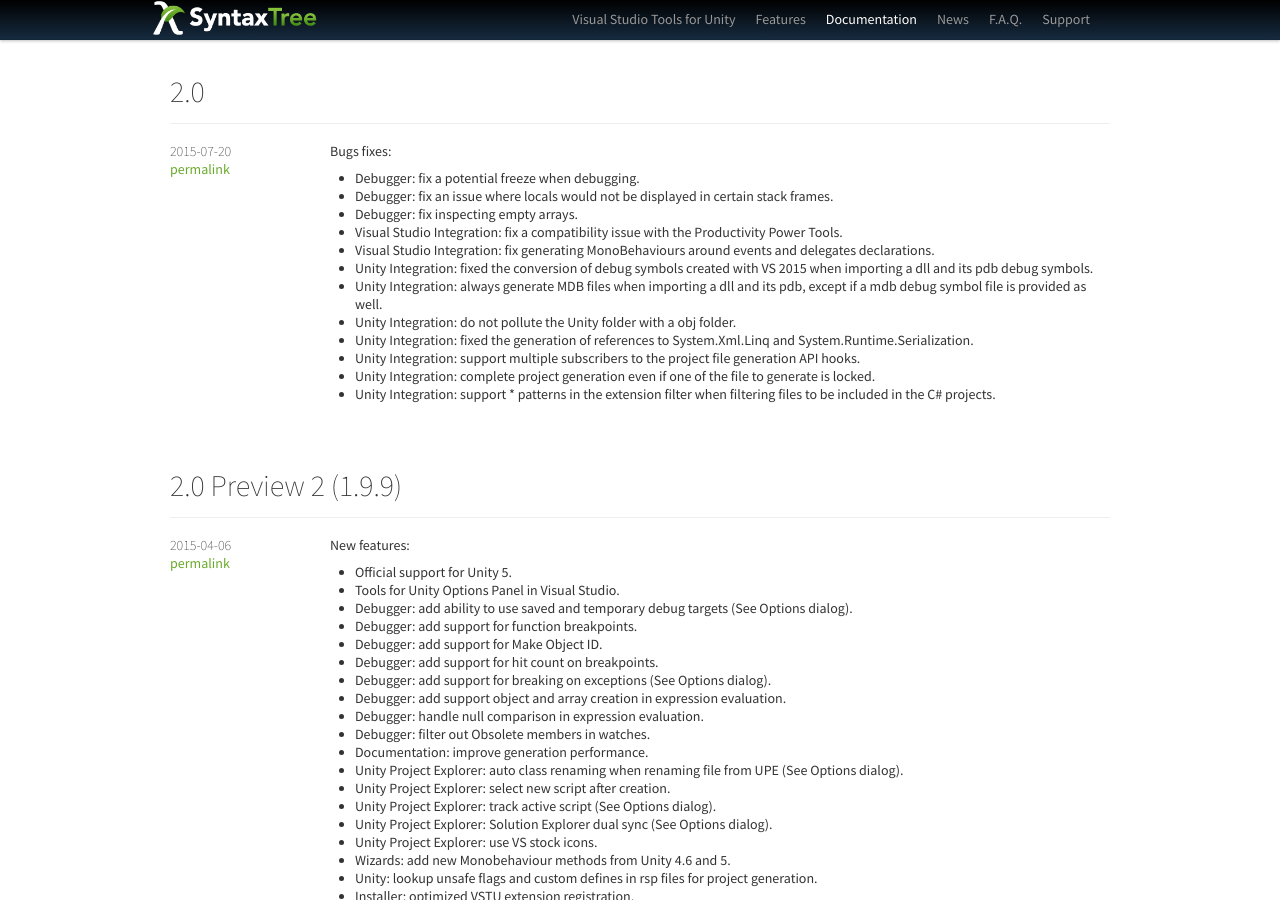
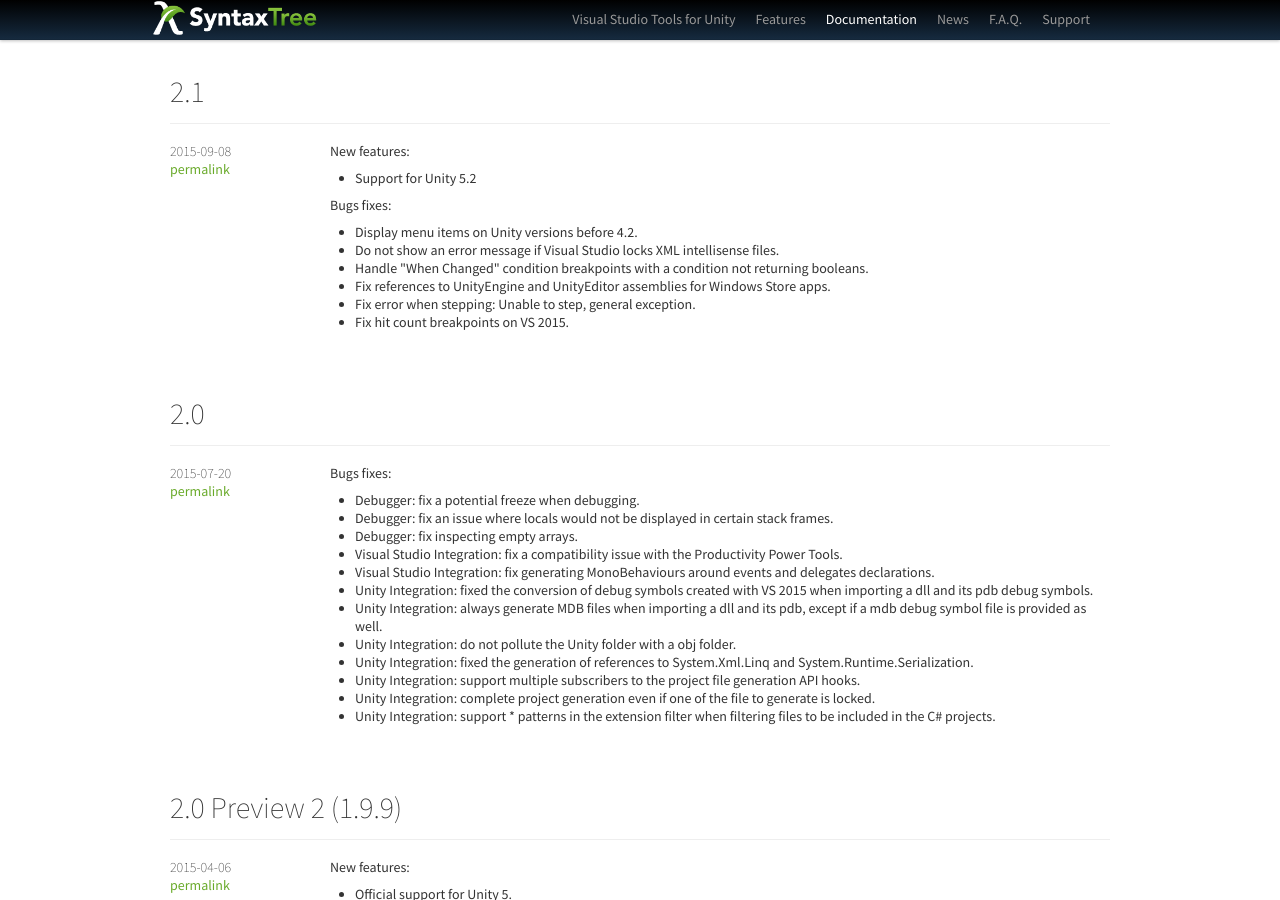
Before and after one commit to syntaxtree/unityvs.com, a Jekyll site: the page built from documentation/changelog/index.html, in a window 1280 px wide and 900 px high. Built offline with Jekyll 4.4.1, drawn with Linux system fonts in a browser that asks for light colours; comment, search, counter and statistics services are not loaded.

Commit message:
VSTU 2.1 ChangeLog

```diff
--- a/documentation/changelog/index.html
+++ b/documentation/changelog/index.html
@@ -4,6 +4,32 @@
 active: documentation
 ---
 <div class="container">
+
+  <div class="page-header">
+    <a name="2.1"></a>
+    <h1>2.1</h1>
+  </div>
+  <div class="row">
+    <div class="span2">
+      <h4>2015-09-08</h4>
+      <p><a href="/documentation/changelog/#2.1">permalink</a></p>
+    </div>
+    <div class="span10 categorized">
+      <p>New features:</p>
+      <ul>
+        <li>Support for Unity 5.2</li>
+      </ul>
+      <p>Bugs fixes:</p>
+      <ul>
+        <li>Display menu items on Unity versions before 4.2.</li>
+        <li>Do not show an error message if Visual Studio locks XML intellisense files.</li>
+        <li>Handle "When Changed" condition breakpoints with a condition not returning booleans.</li>
+        <li>Fix references to UnityEngine and UnityEditor assemblies for Windows Store apps.</li>
+        <li>Fix error when stepping: Unable to step, general exception.</li>
+        <li>Fix hit count breakpoints on VS 2015.</li>
+      </ul>
+    </div>
+  </div>
 
   <div class="page-header">
     <a name="2.0"></a>
```
